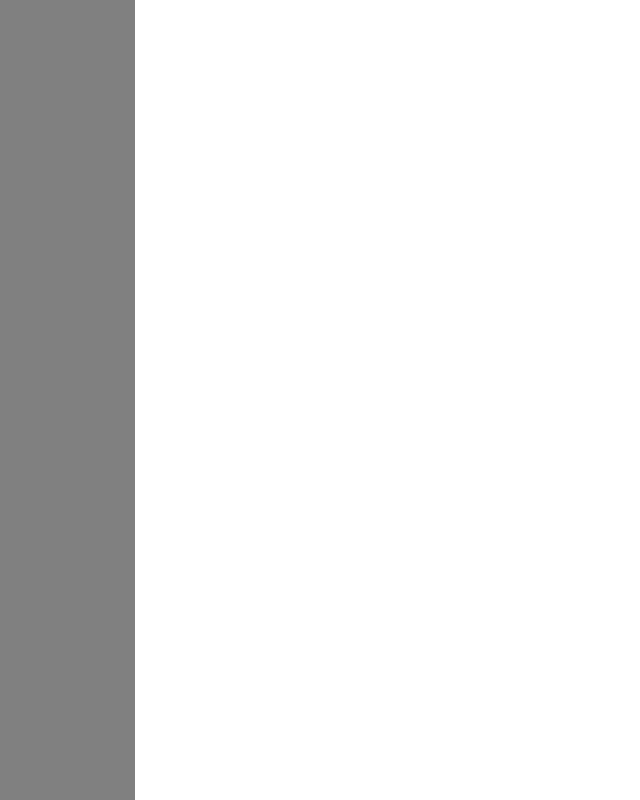
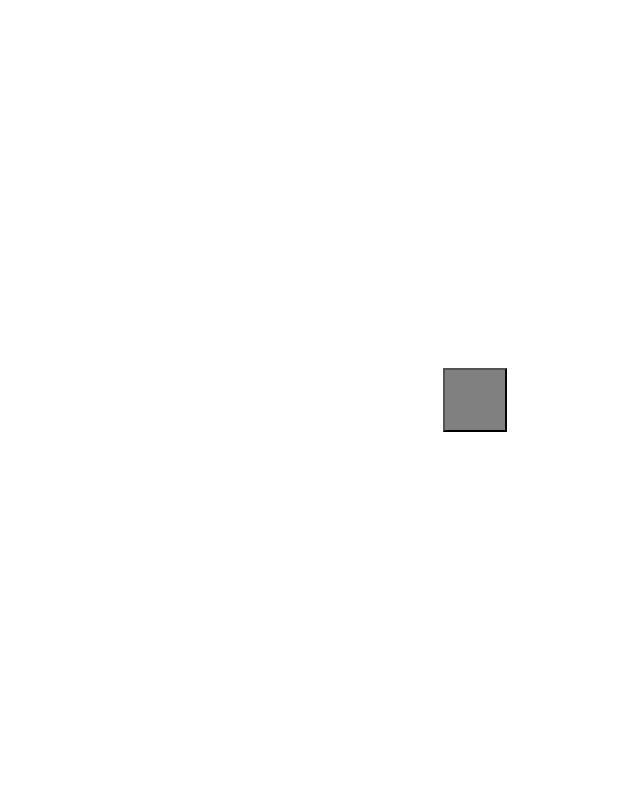
Before and after one commit to RazGhonyan02/Phase4-lession4, a React (Vite) app: page / in a window 1280 px wide. Shown: the whole page, without its empty margins (165-805 px from the left). Built offline with nearby package versions, Linux system fonts and the light colour scheme.

Commit message:
create button logic

```diff
--- a/src/App.jsx
+++ b/src/App.jsx
@@ -1,11 +1,36 @@
 import { Component } from "react";
 import Aside from "./components/Aside/Aside";
+import Button from "./components/Button/Button";
+import styles from "./App.module.scss"
+import classNames from "classnames/bind";
 import "./index.scss"
+const cx = classNames.bind(styles)
+class App extends Component {
+  state = {
+    isOpen: false,
+    changeSize: false
 
-class App extends Component {
+  };
+
+  handleToggleAside = (event) => {
+
+    this.setState({isOpen: true})
+    this.setState({changeSize: true})
+
+  }
+  closeAside = (event) => {
+    this.setState({changeSize: false})
+    this.setState({isOpen: false})
+  }
   render() {
+    const { isOpen, changeSize } = this.state
     return (
-      <Aside isOpen/>
+      <div className={styles.container}>
+        <div onClick={this.closeAside} className={cx("aside__container", {changeSize: changeSize})}>
+        <Aside isOpen={isOpen} />
+        </div>
+        <Button click={this.handleToggleAside}  placement="left" />
+      </div>
     )
 
   }
--- /dev/null
+++ b/src/App.module.scss
@@ -0,0 +1,20 @@
+    .container {
+        width: 100%;
+        height: 100vh;
+        display: flex;
+        justify-content: center;
+        align-items: center;
+
+        & button:not(:last-child) {
+            margin-right: 20px;
+        }
+    }
+
+    .changeSize {
+        position: relative;
+        display: block;
+        position: absolute;
+        width: 100%;
+        height: 100vh;
+        background-color: rgba($color: white, $alpha: 0.5);
+    }
--- a/src/components/Aside/Aside.jsx
+++ b/src/components/Aside/Aside.jsx
@@ -8,8 +8,8 @@ class Aside extends Component {
     render() {
         const {isOpen} = this.props
         return (
-            <aside className={cx("aside", {open: isOpen})} />
+            <aside className={cx("aside", { open: isOpen})} />
         )
     }
 }
-export default Aside
+export default Aside;
--- a/src/components/Aside/Aside.module.scss
+++ b/src/components/Aside/Aside.module.scss
@@ -3,7 +3,12 @@
     width: 300px;
     height: 100vh;
     background-color: gray;
+    position: absolute;
+    left: 0;
+    top: 0;
+    z-index: 9999;
 }
 .open {
     display: block;
+
 }
--- /dev/null
+++ b/src/components/Button/Button.jsx
@@ -0,0 +1,14 @@
+import { Component } from "react";
+import styles from "./Button.module.scss"
+import classNames from "classnames/bind";
+const cx = classNames.bind(styles)
+class Button extends Component {
+
+    render() {
+        const {click} = this.props
+        return (
+            <button onClick={click} className={styles.button}></button>
+        )
+    }
+}
+export default Button;
--- /dev/null
+++ b/src/components/Button/Button.module.scss
@@ -0,0 +1,6 @@
+.button {
+    padding: 30px;
+    font-size: 24px;
+    cursor: pointer;
+    background-color: gray;
+}
```
Also changed, not shown: src/index.scss (line endings or trailing spaces).
